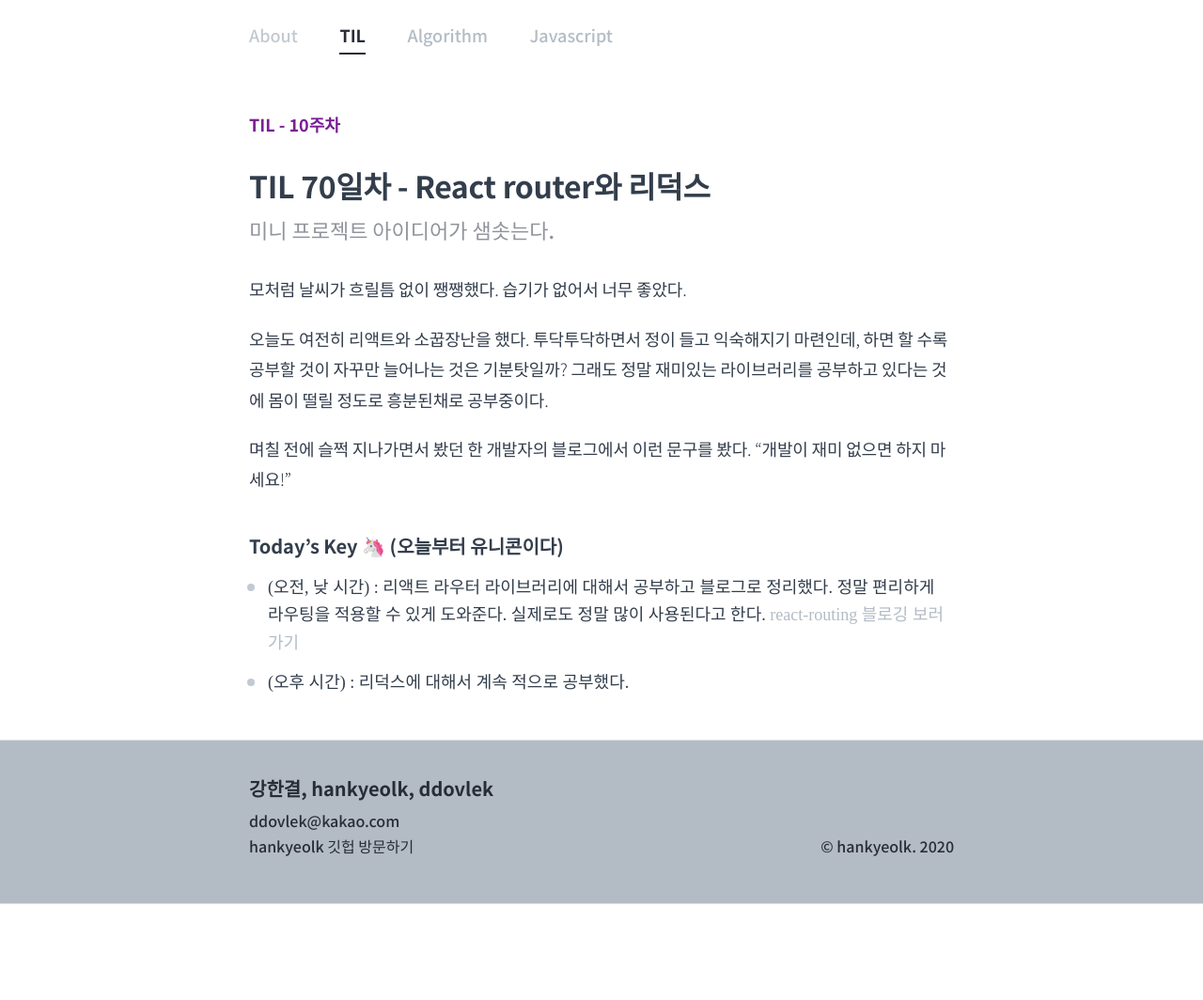
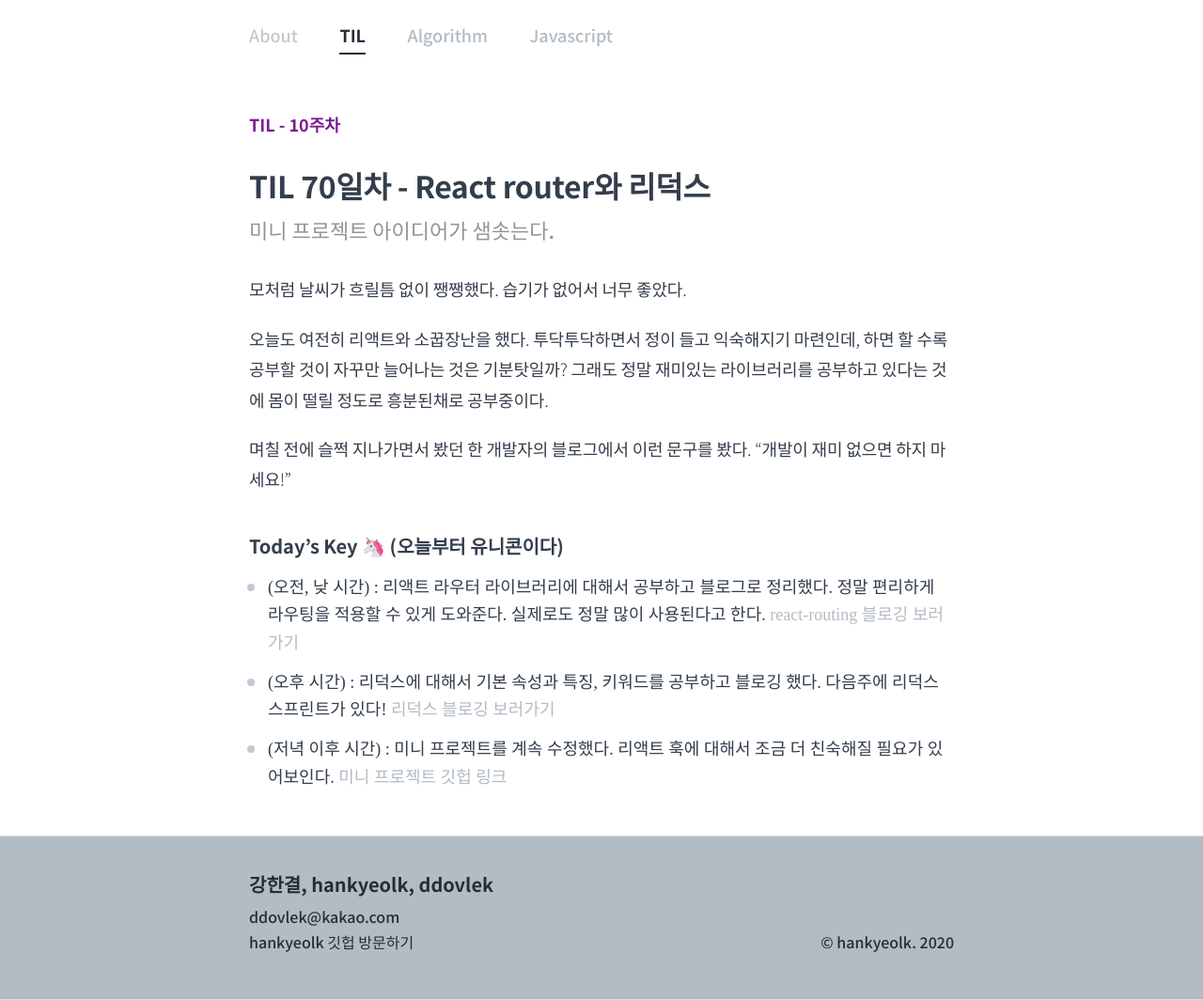
Before and after one commit to hankyeolk/hankyeolk.github.io, a Jekyll site: the page built from TIL/70_2020.08.22.md, in a window 1280 px wide. Shown: the whole page at 94% size. Built offline with Jekyll 4.4.1, drawn with Linux system fonts in a browser that asks for light colours; some web fonts are replaced; before the commit the page ends 962 px from its top, so only the background shows below that.

Commit message:
til 70 update

```diff
--- a/TIL/70_2020.08.22.md
+++ b/TIL/70_2020.08.22.md
@@ -21,4 +21,5 @@
 ### Today's Key 🦄 (오늘부터 유니콘이다)
 
 - (오전, 낮 시간) : 리액트 라우터 라이브러리에 대해서 공부하고 블로그로 정리했다. 정말 편리하게 라우팅을 적용할 수 있게 도와준다. 실제로도 정말 많이 사용된다고 한다. [react-routing 블로깅 보러가기](https://www.notion.so/ddovblek/React-router-c9a6ce7d646441388a9bd5432fba896c)
-- (오후 시간) : 리덕스에 대해서 계속 적으로 공부했다.
+- (오후 시간) : 리덕스에 대해서 기본 속성과 특징, 키워드를 공부하고 블로깅 했다. 다음주에 리덕스 스프린트가 있다! [리덕스 블로깅 보러가기](https://www.notion.so/ddovblek/Redux-01-799995c4e36e484f9dc9c73fe56fa9bb)
+- (저녁 이후 시간) : 미니 프로젝트를 계속 수정했다. 리액트 훅에 대해서 조금 더 친숙해질 필요가 있어보인다. [미니 프로젝트 깃헙 링크](https://github.com/hankyeolk/JS-and-Web-Learning/tree/master/IM/week_6/mini-project)
```
